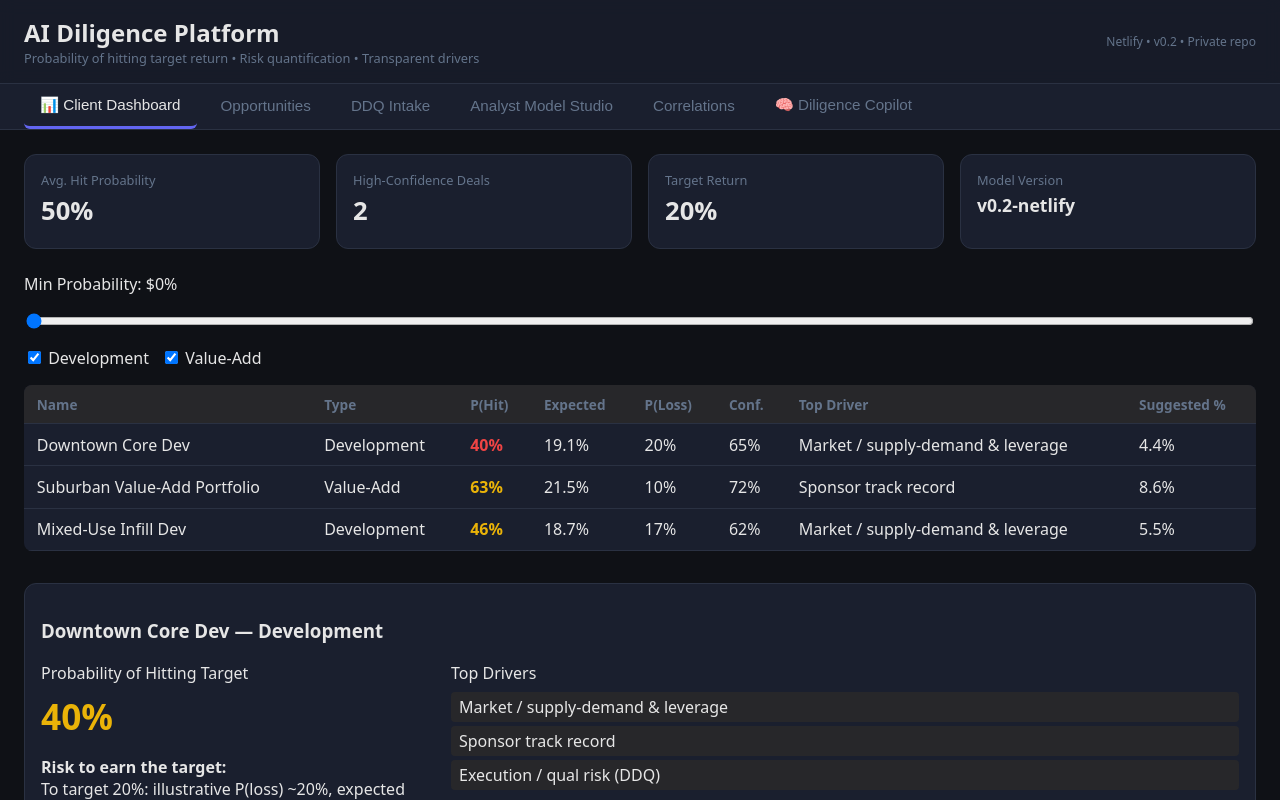
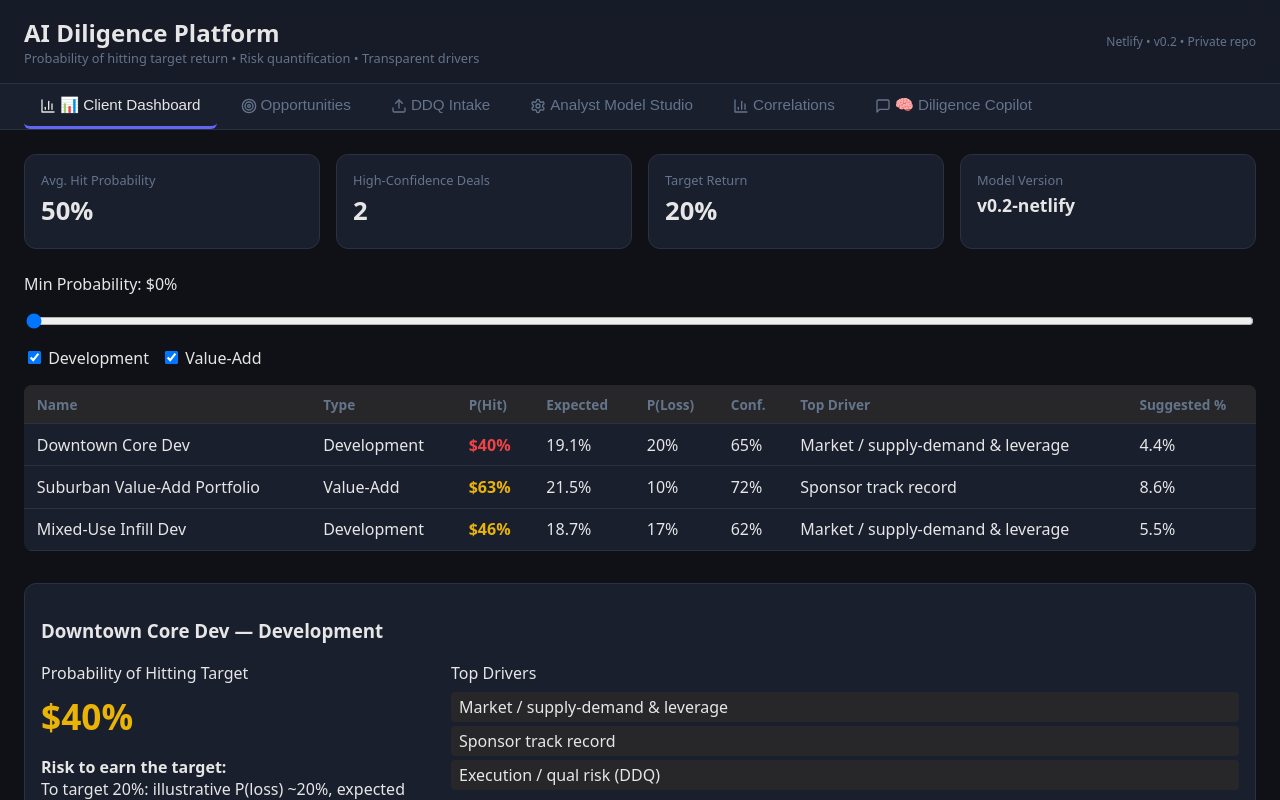
Before and after one commit to MDeanH/connected-capital-pilot, a React (Vite) app: page / in a window 1280 px wide. Both pictures are taken after a click on the element 640 px from the left and 444 px from the top of the page. Shown: the top 800 px of the page. Built offline with nearby package versions, Linux system fonts and the light colour scheme.

Commit message:
Fix TS build: remove unused React import (causing noUnusedLocals error) and render lucide icons in tabs so they are used

```diff
--- a/src/App.tsx
+++ b/src/App.tsx
@@ -1,4 +1,4 @@
-import React, { useState, useMemo } from 'react'
+import { useState, useMemo } from 'react'
 import Plot from 'react-plotly.js'
 import { Settings, BarChart3, MessageSquare, Upload, Target } from 'lucide-react'
 
@@ -150,7 +150,9 @@ export default function App() {
     }))
   }
 
-  const recompute = () => {}
+  const recompute = () => {
+    // Triggers re-render via state
+  }
 
   const addFromDDQ = () => {
     const newOpp: Opportunity = {
@@ -253,15 +255,19 @@ ${pastDeals.slice(0, 3).map(d => `- ${d.id}: realized ${(d.realized_irr*100).toF
           { id: 'model', label: 'Analyst Model Studio', icon: Settings },
           { id: 'corr', label: 'Correlations', icon: BarChart3 },
           { id: 'copilot', label: '🧠 Diligence Copilot', icon: MessageSquare },
-        ].map(t => (
+        ].map(t => {
+          const Icon = t.icon;
+          return (
             <button
               key={t.id}
               className={`tab ${activeTab === t.id ? 'active' : ''}`}
               onClick={() => setActiveTab(t.id as any)}
             >
+              <Icon size={16} style={{ marginRight: 4, verticalAlign: 'middle' }} />
               {t.label}
             </button>
-        ))}
+          );
+        })}
       </div>
 
       <div className="main">
@@ -324,7 +330,7 @@ ${pastDeals.slice(0, 3).map(d => `- ${d.id}: realized ${(d.realized_irr*100).toF
                     <td>{o.name}</td>
                     <td>{o.sub_type}</td>
                     <td className={o.score.p_hit_target > 0.7 ? 'prob-high' : o.score.p_hit_target > 0.4 ? 'prob-med' : 'prob-low'}>
-                      {(o.score.p_hit_target * 100).toFixed(0)}%
+                      ${(o.score.p_hit_target * 100).toFixed(0)}%
                     </td>
                     <td>{(o.score.expected_return * 100).toFixed(1)}%</td>
                     <td>{(o.score.p_loss * 100).toFixed(0)}%</td>
@@ -343,7 +349,7 @@ ${pastDeals.slice(0, 3).map(d => `- ${d.id}: realized ${(d.realized_irr*100).toF
                   <div>
                     <div style={{ marginBottom: '0.5rem' }}>Probability of Hitting Target</div>
                     <div style={{ fontSize: '2.2rem', fontWeight: 700, color: selected.score.p_hit_target > 0.65 ? 'var(--success)' : 'var(--warning)' }}>
-                      {(selected.score.p_hit_target * 100).toFixed(0)}%
+                      ${(selected.score.p_hit_target * 100).toFixed(0)}%
                     </div>
                     <div style={{ marginTop: '1rem' }}>
                       <strong>Risk to earn the target:</strong><br />
```
Lines whose indentation alone changed are shown as unchanged.
